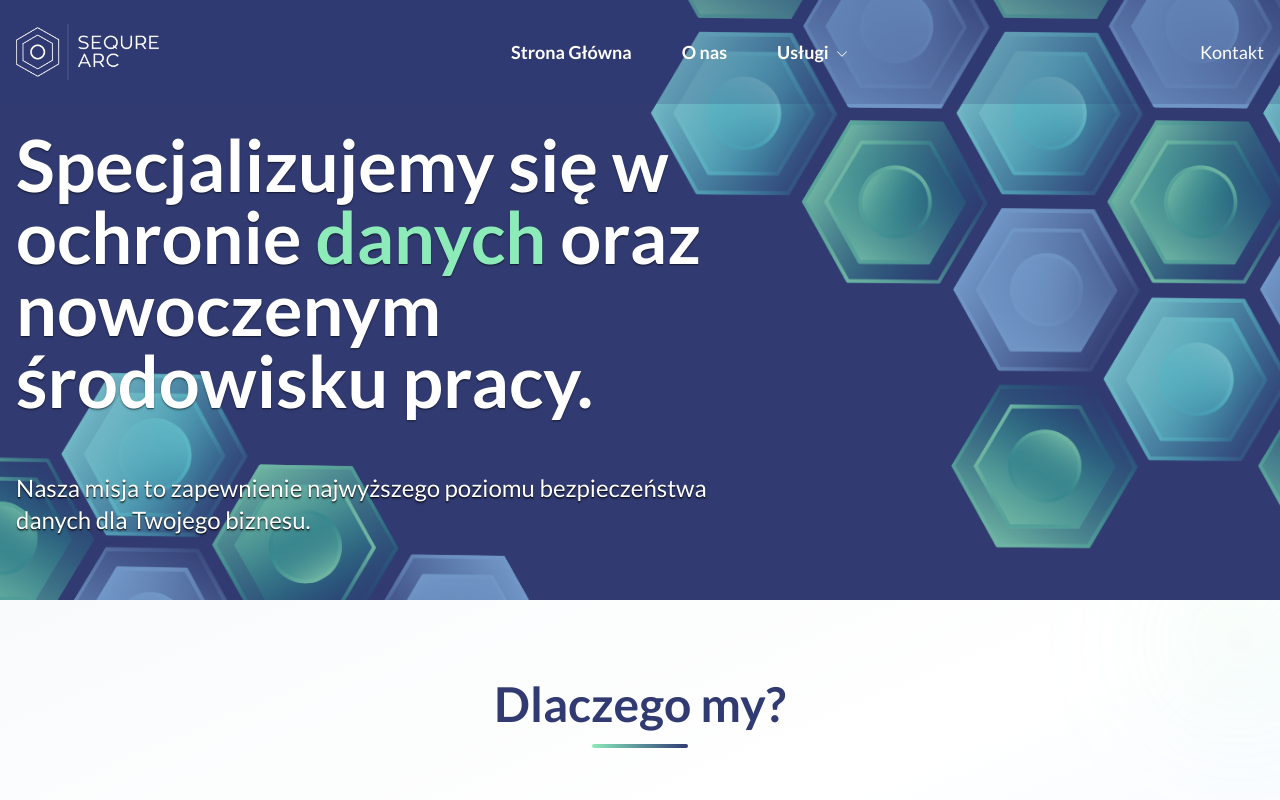
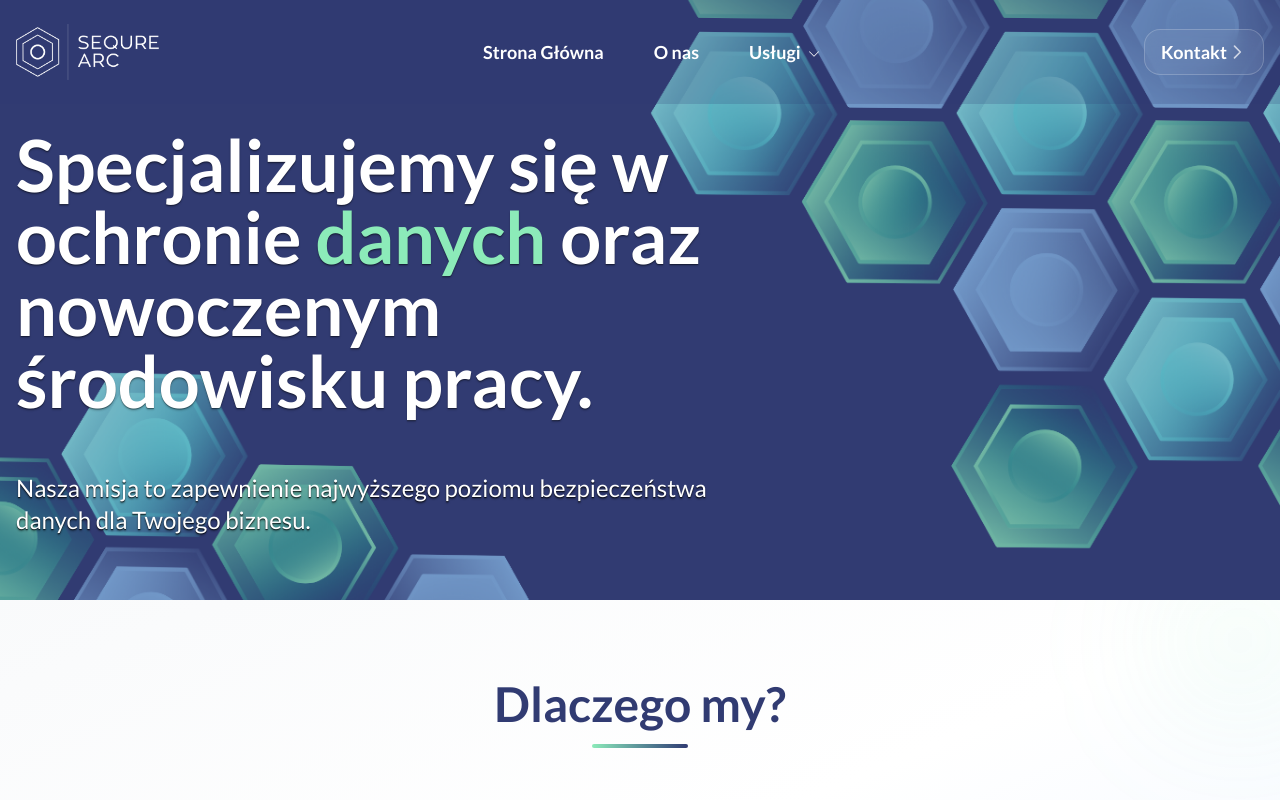
Before and after one commit to HesperisNivea/sequre-arc-website, a SvelteKit app: page / in a window 1280 px wide. Shown: the top 800 px of the page. Built offline with nearby package versions, Linux system fonts and the light colour scheme.

Commit message:
update: navbar kontakt button

```diff
--- a/src/lib/components/NavBar/Navbar.svelte
+++ b/src/lib/components/NavBar/Navbar.svelte
@@ -1,4 +1,5 @@
 <script lang="ts">
+	import TransparentButton from '../../../routes/TransparentButton.svelte';
 	import SubNavbar from '../SubNavMenu/SubNavbar.svelte';
 	import NavbarLink from './NavbarLink.svelte';
 	import { onMount } from 'svelte';
@@ -115,9 +116,7 @@
 
 			<!-- Kontakt (Desktop) -->
 			<div class="hidden lg:block">
-				<a href="#" class="text-lg text-white transition-colors duration-200 hover:text-gray-300"
-					>Kontakt</a
-				>
+				<TransparentButton title="Kontakt" size="small"></TransparentButton>
 			</div>
 
 			<!-- Mobile Menu Button -->
--- a/src/routes/TransparentButton.svelte
+++ b/src/routes/TransparentButton.svelte
@@ -6,17 +6,30 @@
 		onClick?: (e: Event) => void; // Optional click handler
 		title?: string; // Optional text to display
 		endIcon?: Snippet; // Optional icon class or SVG
-		active?: boolean; // Optional prop to indicate if the button is active
+		active?: boolean;
+		size?: 'small' | 'medium' | 'large'; // Optional prop to indicate the button size
 		// Define any props if needed
 	};
 
-	let { ariaLabel = '', onClick, title = 'Click me', endIcon, active }: Props = $props();
+	let {
+		ariaLabel = '',
+		onClick,
+		title = 'Click me',
+		endIcon,
+		active,
+		size = 'medium'
+	}: Props = $props();
 </script>
 
 <div class="group cursor-pointer">
 	<button
 		onclick={onClick}
-		class="hover:border-aquamarine/50 flex w-full items-center justify-between rounded-2xl border p-6 backdrop-blur-sm transition-all duration-300 {active
+		class="hover:border-aquamarine/50 flex w-full items-center justify-between rounded-2xl border backdrop-blur-sm transition-all duration-300
+		{size === 'small'
+			? 'px-4 py-2 text-sm'
+			: size === 'large'
+				? 'p-6 text-lg'
+				: ' p-6 text-base'} {active
 			? 'border-aquamarine bg-aquamarine/20 text-aquamarine'
 			: 'border-white/20 bg-white/5 hover:bg-white/10'}"
 	>
```
